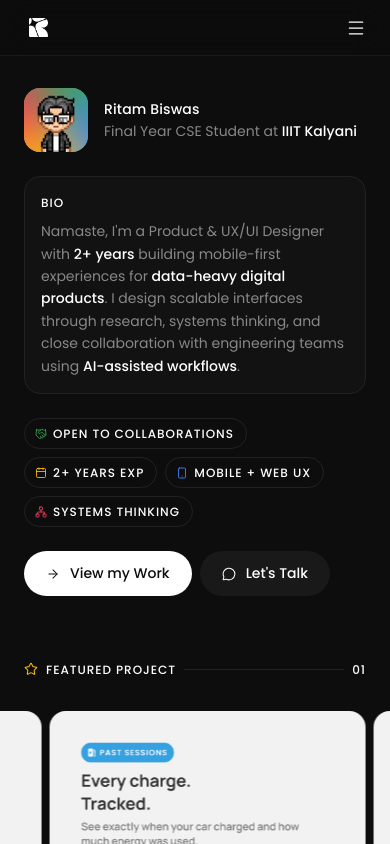
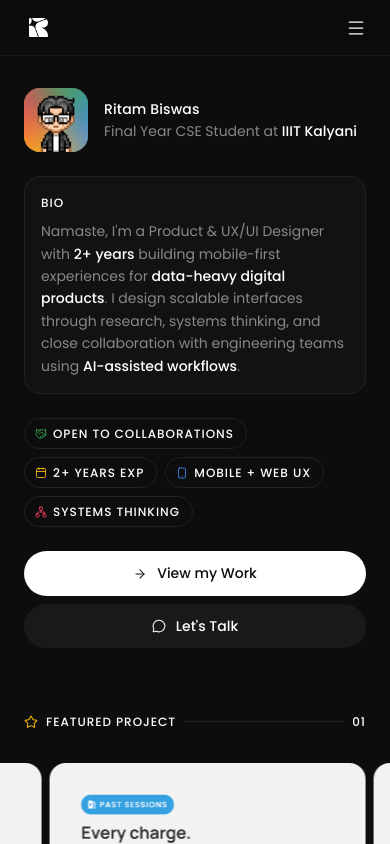
Before and after one commit to RITAMBISWAS404/PORTFOLIO-2026, a Next.js app: page / in a window 390 px wide. Shown: the top 844 px of the page. Built offline with nearby package versions, Linux system fonts and the light colour scheme.

Commit message:
Mobile buttons: full width, vertically stacked

```diff
--- a/app/globals.css
+++ b/app/globals.css
@@ -64,6 +64,14 @@ textarea { resize: none; }
 .f16 { font-size: 14px; }
 @media (min-width: 768px) { .f16 { font-size: 16px; } }
 
+/* Responsive buttons: stacked + full width on mobile, row on desktop */
+.btn-row { display: flex; flex-direction: column; gap: 8px; }
+.btn-row > a, .btn-row > button { width: 100%; justify-content: center; }
+@media (min-width: 768px) {
+  .btn-row { flex-direction: row; flex-wrap: wrap; }
+  .btn-row > a, .btn-row > button { width: auto; }
+}
+
 /* ── Mobile menu open: prevent body scroll ─── */
 body.menu-open { overflow: hidden; }
 
--- a/sections/FeaturedProject.tsx
+++ b/sections/FeaturedProject.tsx
@@ -97,7 +97,7 @@ export default function FeaturedProject() {
         </div>
 
         {/* CTAs */}
-        <div style={{ display:"flex",gap:8,flexWrap:"wrap",marginTop:24 }}>
+        <div className="btn-row" style={{ marginTop:24 }}>
           {[
             { label:"Read Case Study", icon:<BookOpen size={14} strokeWidth={1.75}/>, bg:C.t1,  color:C.bg },
             { label:"View in Figma",   icon:<PenTool  size={14} strokeWidth={1.75}/>, bg:"rgba(255,255,255,0.05)", color:C.t1 },
--- a/sections/Hero.tsx
+++ b/sections/Hero.tsx
@@ -93,7 +93,7 @@ export default function Hero() {
         </motion.div>
 
         {/* CTAs */}
-        <motion.div variants={item} style={{display:"flex",gap:8,flexWrap:"wrap"}}>
+        <motion.div variants={item} className="btn-row">
           <a href="#projects" style={{display:"flex",alignItems:"center",gap:10,
             background:C.t1,color:C.bg,padding:"11px 22px",borderRadius:9999,
             fontSize:14,fontWeight:500,textDecoration:"none",
```
